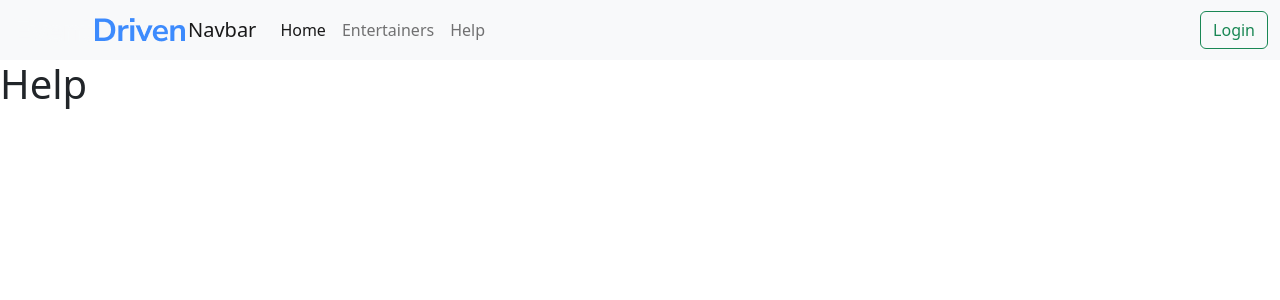
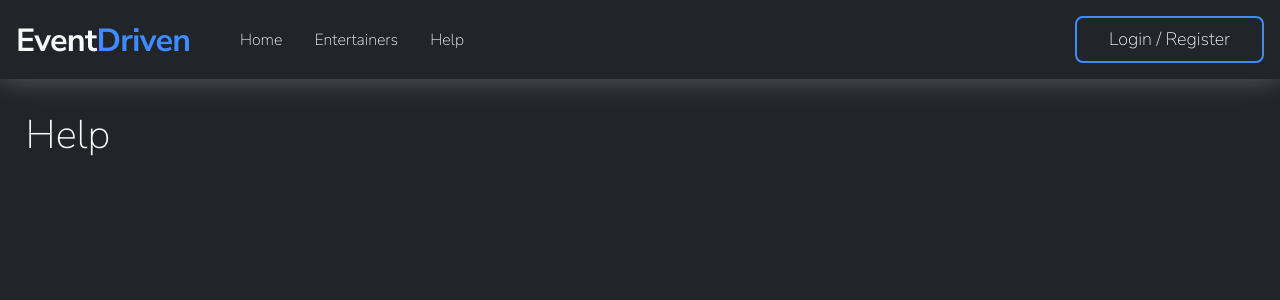
Before and after one commit to eythorhel19/EventDriven, a Django app: page /help in a window 1280 px wide. Shown: the top 300 px of the page. Run offline with Django 4.2, Linux system fonts and the light colour scheme.

Commit message:
Navbar and page setup

```diff
--- a/eventdriven/settings.py
+++ b/eventdriven/settings.py
@@ -119,6 +119,9 @@
 # https://docs.djangoproject.com/en/4.0/howto/static-files/
 
 STATIC_URL = 'static/'
+STATICFILES_DIRS = [
+    os.path.join(BASE_DIR, 'static')
+]
 
 # Default primary key field type
 # https://docs.djangoproject.com/en/4.0/ref/settings/#default-auto-field
--- /dev/null
+++ b/static/css/main.css
@@ -0,0 +1,361 @@
+/* You can add global styles to this file, and also import other style files */
+
+:root {
+    /* Layout */
+    --topbar-height: 32px;
+
+    /* Colors */
+    /* --------------------------------------------------*/
+
+    /* Ground Colors */
+    --base-primary: #212529;
+    --base-secondary: #343A40;
+
+    /* Typegraphy Colors */
+    --type-primary: #F8F9Fa;
+    --type-secondary: #FFFFFF;
+    --type-weak: #DEE2E6;
+    --type-dark: #6C757D;
+
+    /* Graphical Colors */
+    --graphical-primary: #3D8BFD;
+    --graphical-secondary: #ABB5BE;
+
+    /* Status colors */
+    --status-info: #17A2B8
+    --status-warning: #FFC107
+    --status-danger: #DC3545
+    --status-success: #28A745
+
+
+    /* Typography */
+    /* --------------------------------------------------*/
+
+    /* Fonts */
+    --base-font: 'Nunito Sans', sans-serif;
+    --icon-font: 'Material Icons';
+
+    /* H1 */
+    --h1-font-size: 28px;
+
+    /* H2 */
+    --h2-font-size: 24px;
+
+    /* H3 */
+    --h3-font-size: 16px;
+
+    /* H4 */
+    --h4-font-size: 14px;
+
+    /* p */
+    --p-font-size: 12px;
+
+    /* Icons */
+    --icon-large-font-size: 32px;
+    --icon-normal-font-size: 24px;
+    --icon-small-font-size: 16px;
+
+
+
+
+    /* Effects */
+    /* --------------------------------------------------*/
+
+    /* White Hover Shadow */
+    --effect-white-hover-shadow: drop-shadow(0px 0px 4px rgba(255, 255, 255, 0.6)); /* filter */
+
+    /* Button Inner Shadow */
+    --effect-button-inner-shadow: inset 0px 2px 10px rgba(0, 0, 0, 0.1); /* box-shadow */
+
+    /* White on White Edge Shadow*/
+    --effect-white-on-white-edge-shadow: 0px 2px 16px rgba(0, 0, 0, 0.05); /* box-shadow */
+
+}
+
+* {
+    font-family: 'Nunito Sans', sans-serif;
+}
+
+
+
+/* H1 */
+.h1_extra_strong{
+    font-family: var(--base-font);
+    font-weight: 700;
+    font-size:var(--h1-font-size);
+    line-height: var(--h1-font-size);
+    padding: 0px;
+    margin: 0px;
+}
+
+.h1_strong{
+    font-family: var(--base-font);
+    font-weight: 600;
+    font-size:var(--h1-font-size);
+    padding: 0px;
+    margin: 0px;
+}
+
+.h1_regular{
+    font-family: var(--base-font);
+    font-weight: 500;
+    font-size:var(--h1-font-size);
+    padding: 0px;
+    margin: 0px;
+}
+
+.h1_light{
+    font-family: var(--base-font);
+    font-weight: 300;
+    font-size:var(--h1-font-size);
+    padding: 0px;
+    margin: 0px;
+}
+
+/* H2 */
+.h2_extra_strong{
+    font-family: var(--base-font);
+    font-weight: 700;
+    font-size:var(--h2-font-size);
+    padding: 0px;
+    margin: 0px;
+}
+
+.h2_strong{
+    font-family: var(--base-font);
+    font-weight: 600;
+    font-size:var(--h2-font-size);
+    padding: 0px;
+    margin: 0px;
+}
+
+.h2_regular{
+    font-family: var(--base-font);
+    font-weight: 500;
+    font-size:var(--h2-font-size);
+    padding: 0px;
+    margin: 0px;
+}
+
+.h2_light{
+    font-family: var(--base-font);
+    font-weight: 300;
+    font-size:var(--h2-font-size);
+    padding: 0px;
+    margin: 0px;
+}
+
+/* H3 */
+.h3_extra_strong{
+    font-family: var(--base-font);
+    font-weight: 700;
+    font-size:var(--h3-font-size);
+    padding: 0px;
+    margin: 0px;
+}
+
+.h3_strong{
+    font-family: var(--base-font);
+    font-weight: 600;
+    font-size:var(--h3-font-size);
+    padding: 0px;
+    margin: 0px;
+}
+
+.h3_regular{
+    font-family: var(--base-font);
+    font-weight: 500;
+    font-size:var(--h3-font-size);
+    padding: 0px;
+    margin: 0px;
+}
+
+.h3_light{
+    font-family: var(--base-font);
+    font-weight: 300;
+    font-size:var(--h3-font-size);
+    padding: 0px;
+    margin: 0px;
+}
+
+/* H4 */
+.h4_extra_strong{
+    font-family: var(--base-font);
+    font-weight: 700;
+    font-size:var(--h4-font-size);
+    padding: 0px;
+    margin: 0px;
+}
+
+.h4_strong{
+    font-family: var(--base-font);
+    font-weight: 600;
+    font-size:var(--h4-font-size);
+    padding: 0px;
+    margin: 0px;
+}
+
+.h4_regular{
+    font-family: var(--base-font);
+    font-weight: 500;
+    font-size:var(--h4-font-size);
+    padding: 0px;
+    margin: 0px;
+}
+
+.h4_light{
+    font-family: var(--base-font);
+    font-weight: 300;
+    font-size:var(--h4-font-size);
+    padding: 0px;
+    margin: 0px;
+}
+
+/* p */
+.p_extra_strong{
+    font-family: var(--base-font);
+    font-weight: 700;
+    font-size:var(--p-font-size);
+    padding: 0px;
+    margin: 0px;
+}
+
+.p_strong{
+    font-family: var(--base-font);
+    font-weight: 600;
+    font-size:var(--p-font-size);
+    padding: 0px;
+    margin: 0px;
+}
+
+.p_regular{
+    font-family: var(--base-font);
+    font-weight: 500;
+    font-size:var(--p-font-size);
+    padding: 0px;
+    margin: 0px;
+}
+
+.p_light{
+    font-family: var(--base-font);
+    font-weight: 300;
+    font-size:var(--p-font-size);
+    padding: 0px;
+    margin: 0px;
+}
+
+.icon_large{
+    font-family: var(--icon-font);
+    font-size:var(--icon-large-font-size);
+    padding: 0px;
+    margin: 0px;
+}
+
+.icon_normal{
+    font-family: var(--icon-font);
+    font-size:var(--icon-normal-font-size);
+    padding: 0px;
+    margin: 0px;
+}
+
+.icon_small{
+    font-family: var(--icon-font);
+    font-size:var(--icon-small-font-size);
+    padding: 0px;
+    margin: 0px;
+}
+
+html, body { height: 100%; }
+body {
+    margin: 0;
+    background-color: var(--base-primary);
+    color: var(--type-primary);
+}
+
+.page_body {
+    padding: 32px 2%;
+}
+
+/* Custom Classes */
+
+/* Navbar */
+.navbar_wrapper {
+    /* Alignment */
+    display: flex;
+    flex-direction: row;
+    justify-content: space-between;
+    align-items: center;
+
+    /* Body */
+    background-color: var(--base-primary);
+    padding: 16px;
+    box-shadow: 0px 1px 24px rgba(255, 255, 255, 0.25);
+}
+
+.navbar_right_wrapper {
+    background-color: rgba(0, 0, 0, 0);
+    display: flex;
+    flex-direction: row;
+    align-items: center;
+    padding: 0px;
+    gap: 32px;
+}
+
+.navbar_options {
+    background-color: rgba(0, 0, 0, 0);
+    display: flex;
+    flex-direction: row;
+    align-items: flex-start;
+    padding: 0px;
+    gap: 0px;
+    text-align: center;
+}
+
+.navbar_option {
+    background-color: rgba(0, 0, 0, 0);
+    color: var(--type-primary);
+    text-decoration: none;
+    padding: 8px 16px;
+}
+
+.navbar_option:hover {
+    color: var(--type-primary);
+    background-color: var(--base-secondary);
+    border-radius: 8px;
+}
+
+.navbar_option_wrapper {
+    display: flex;
+    align-items: center;
+    justify-content: center;
+}
+
+/* Button */
+.button_outlined {
+    /* Alignment */
+    display: flex;
+    flex-direction: row;
+    justify-content: center;
+    align-items: center;
+    padding: 8px 32px;
+
+    /* Body */
+    background-color: rgba(0, 0, 0, 0);
+    border: 2px solid var(--graphical-primary);
+    border-radius: 8px;
+    color: var(--type-primary);
+    font-size: 18px;
+}
+
+.button_outlined:hover {
+    background-color: var(--graphical-primary);
+}
+
+/* Login Modal */
+.modal_content {
+    background-color: #fefefe;
+    margin: 15% auto; /* 15% from the top and centered */
+    padding: 20px;
+    border: 1px solid #888;
+    width: 80%; /* Could be more or less, depending on screen size */
+}
--- a/templates/base.html
+++ b/templates/base.html
@@ -1,3 +1,4 @@
+{% load static %}
 <!DOCTYPE html>
 <html lang="en">
   <head>
@@ -9,9 +10,20 @@
       integrity="sha384-0evHe/X+R7YkIZDRvuzKMRqM+OrBnVFBL6DOitfPri4tjfHxaWutUpFmBp4vmVor"
       crossorigin="anonymous"
     />
+    <link rel="stylesheet" href="{% static 'css/main.css' %}" />
+    <link rel="preconnect" href="https://fonts.googleapis.com" />
+    <link rel="preconnect" href="https://fonts.gstatic.com" crossorigin />
+    <link
+      href="https://fonts.googleapis.com/css2?family=Nunito+Sans:wght@200&display=swap"
+      rel="stylesheet"
+    />
   </head>
   <body>
-    {%include 'navbar.html'%} {% block content%} {% endblock %}
+    {%include 'navbar.html'%}
+    {%include 'login_modal.html' %}
+    <div class="page_body">
+      {% block content%} {% endblock %}
+    </div>
 
     <script
       src="https://cdn.jsdelivr.net/npm/bootstrap@5.2.0-beta1/dist/js/bootstrap.bundle.min.js"
--- a/templates/home/index.html
+++ b/templates/home/index.html
@@ -1,5 +1,5 @@
 {% extends 'base.html' %} {% block content %}
 
-<h2>Home page</h2>
+<h1 class="h1_strong">Home page</h1>
 
 {% endblock %}
--- /dev/null
+++ b/templates/login_modal.html
@@ -0,0 +1,10 @@
+<!-- The Modal -->
+<div id="myModal" class="modal">
+
+  <!-- Modal content -->
+  <div class="modal-content">
+    <span class="close">&times;</span>
+    <p>Some text in the Modal..</p>
+  </div>
+
+</div>
--- a/templates/navbar.html
+++ b/templates/navbar.html
@@ -1,7 +1,23 @@
-<nav class="navbar navbar-expand-lg bg-light">
+{% load static %}
+
+<nav class="navbar_wrapper">
+  <div class="navbar_right_wrapper">
+    <img src={% static 'images/event_driven_white_transparent.png' %} href="/" alt="Event driven logo"
+    />
+    <div class="navbar_options">
+      <a class="navbar_option" href="/">Home</a>
+      <a class="navbar_option" href="/entertainers">Entertainers</a>
+      <a class="navbar_option" href="/help">Help</a>
+    </div>
+  </div>
+
+  <button class="button_outlined">Login / Register</button>
+</nav>
+
+{% comment %}
+<nav class="navbar_wrapper navbar navbar-expand-lg">
   <div class="container-fluid">
-    <img src="media/event_driven_white_transparent.png" />
-    <a class="navbar-brand" href="#">Navbar</a>
+    <img src={% static 'images/event_driven_white_transparent.png' %} href="" />
     <button
       class="navbar-toggler"
       type="button"
@@ -16,18 +32,24 @@
     <div class="collapse navbar-collapse" id="navbarSupportedContent">
       <ul class="navbar-nav me-auto mb-2 mb-lg-0">
         <li class="nav-item">
-          <a class="nav-link active" aria-current="page" href="/">Home</a>
+          <a class="nav-link navbar_link" aria-current="page" href="/">Home</a>
         </li>
         <li class="nav-item">
-          <a class="nav-link" aria-current="page" href="/entertainers"
+          <a
+            class="nav-link navbar_link"
+            aria-current="page"
+            href="/entertainers"
             >Entertainers</a
           >
         </li>
         <li class="nav-item">
-          <a class="nav-link" aria-current="page" href="/help">Help</a>
+          <a class="nav-link navbar_link" aria-current="page" href="/help"
+            >Help</a
+          >
         </li>
       </ul>
       <button class="btn btn-outline-success" type="button">Login</button>
     </div>
   </div>
 </nav>
+{% endcomment %}
```
Also changed, not shown: static/images/event_driven_black_transparent.png (renamed from media/event_driven_black_transparent.png), static/images/event_driven_white_transparent.png (renamed from media/event_driven_white_transparent.png), 1 other file.
